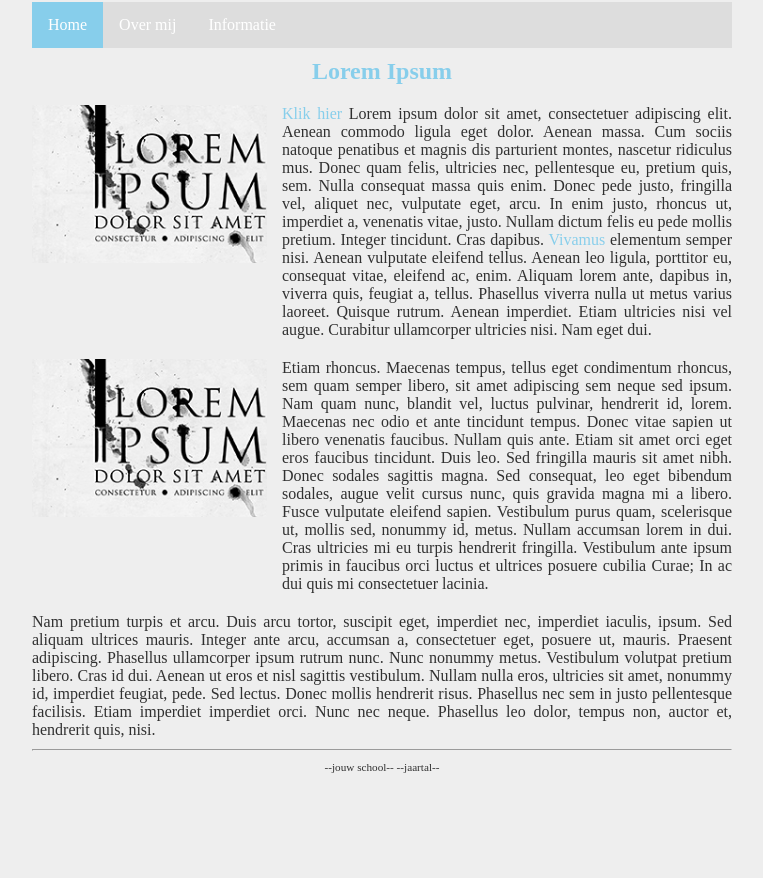
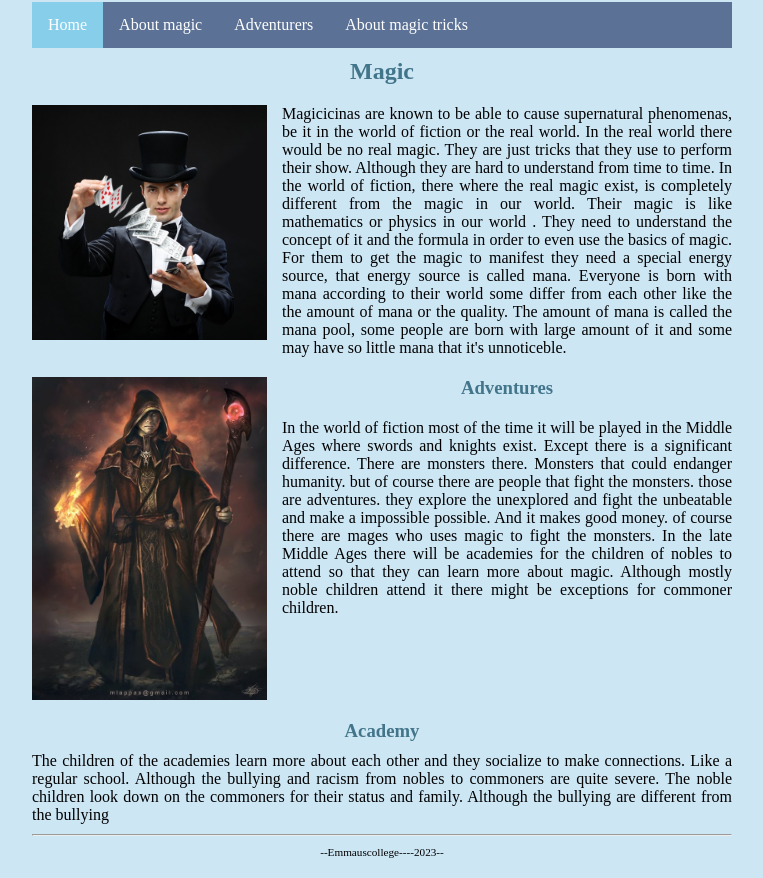
Before and after one commit to emmaus-4h/website-4hin2-wilson, a plain HTML site: page index.html in a window 1280 px wide. Shown: the part 65-943 px from the top of the page, without its empty margins (258-1021 px from the left). Before the commit the page ends 858 px from the top, so only its background shows below. Drawn offline with Linux system fonts and the light colour scheme.

Commit message:
migration by GEE

```diff
--- a/index.html
+++ b/index.html
@@ -12,66 +12,47 @@
   <div class="page">
 
     <header>
-      <h1 id="hoofdtitel" class="belangrijk">De beste site van Nederland</h1>
+      <h1 id="hoofdtitel" class="belangrijk">The site about Magic</h1>
     </header>
 
     <nav>
       <ul>
         <li><a class="active" href="index.html">Home</a></li>
-        <li><a href="overmij.html">Over mij</a></li>
-        <li><a href="info.html">Informatie</a></li>
+        <li><a href="AboutMagic.html">About magic</a></li>
+        <li><a href="adventurers..html">Adventurers</a></li>
+        <li><a href="index2.html">About magic tricks</a></li>
       </ul>
     </nav>
 
     <main>
-      <h2>Lorem Ipsum</h2>
+      <h2>Magic</h2>
 
       <div class="item">
-        <img class="item-plaatje" src="afbeeldingen/loremipsum.jpg" alt="lorem ipsum">
+        <img class="item-plaatje" src="afbeeldingen/magician.jpg" alt="magician">
         <p class="item-tekst">
-          <a href="http://nu.nl">Klik hier</a> Lorem ipsum dolor sit amet, consectetuer adipiscing elit. Aenean commodo
-          ligula eget dolor. Aenean massa. Cum sociis natoque penatibus et magnis dis parturient montes, nascetur
-          ridiculus mus. Donec quam felis, ultricies nec, pellentesque eu, pretium quis, sem. Nulla consequat massa quis
-          enim. Donec pede justo, fringilla vel, aliquet nec, vulputate eget, arcu. In enim justo, rhoncus ut, imperdiet
-          a, venenatis vitae, justo. Nullam dictum felis eu pede mollis pretium. Integer tincidunt. Cras dapibus. <a
-            href="http://www.encyclo.nl/begrip/dum%20vivimus%20vivamus">Vivamus</a> elementum semper nisi. Aenean
-          vulputate eleifend tellus. Aenean leo ligula, porttitor eu, consequat vitae, eleifend ac, enim. Aliquam lorem
-          ante, dapibus in, viverra quis, feugiat a, tellus. Phasellus viverra nulla ut metus varius laoreet. Quisque
-          rutrum. Aenean imperdiet. Etiam ultricies nisi vel augue. Curabitur ullamcorper ultricies nisi. Nam eget dui.
+           Magicicinas are known to be able to cause supernatural phenomenas, be it in the world of fiction or the real world. In the real world there would be no real magic. They are just tricks that they use to perform their show. Although they are hard to understand from time to time. In the world of fiction, there where the real magic exist, is completely different from the magic in our world. Their magic is like mathematics or physics in our world . They need to understand the concept of it and the formula in order to even use the basics of magic. For them to get the magic to manifest they need a special energy source, that energy source is called mana. Everyone is born with mana according to their world some differ from each other like the the amount of mana or the quality. The amount of mana is called the mana pool, some people are born with large amount of it and some may have so little mana that it's unnoticeble.</a>
+
         </p>
       </div>
 
       <div class="item">
-        <img class="item-plaatje" src="afbeeldingen/loremipsum.jpg" alt="lorem ipsum">
+        <img class="item-plaatje" src="afbeeldingen/MageNoir.jpg" alt="mage">
+        <h3>Adventures</h3>
         <p class="item-tekst">
-          Etiam rhoncus. Maecenas tempus, tellus eget
-          condimentum rhoncus, sem quam semper libero, sit amet adipiscing sem neque sed ipsum. Nam quam nunc, blandit
-          vel, luctus pulvinar, hendrerit id, lorem. Maecenas nec odio et ante tincidunt tempus. Donec vitae sapien ut
-          libero venenatis faucibus. Nullam quis ante. Etiam sit amet orci eget eros faucibus tincidunt. Duis leo. Sed
-          fringilla mauris sit amet nibh. Donec sodales sagittis magna. Sed consequat, leo eget bibendum sodales, augue
-          velit cursus nunc, quis gravida magna mi a libero. Fusce vulputate eleifend sapien. Vestibulum purus quam,
-          scelerisque ut, mollis sed, nonummy id, metus. Nullam accumsan lorem in dui. Cras ultricies mi eu turpis
-          hendrerit fringilla. Vestibulum ante ipsum primis in faucibus orci luctus et ultrices posuere cubilia Curae;
-          In
-          ac dui quis mi consectetuer lacinia.
-        </p>
+          In the world of fiction most of the time it will be played in the Middle Ages where swords and knights exist. Except there is a significant difference. There are monsters there. Monsters that could endanger humanity. but of course there are people that fight the monsters. those are adventures. they explore the unexplored and fight the unbeatable and make a impossible possible. And it makes good money. of course there are mages who uses magic to fight the monsters. In the late Middle Ages there will be academies for the children of nobles to attend so that they can learn more about magic. Although mostly noble children attend it there might be exceptions for commoner children.    </p>
       </div>
 
+      <h3>Academy</h3>
+
       <p>
-        Nam pretium turpis et arcu. Duis arcu tortor, suscipit eget, imperdiet nec, imperdiet iaculis, ipsum. Sed
-        aliquam ultrices mauris. Integer ante arcu, accumsan a, consectetuer eget, posuere ut, mauris. Praesent
-        adipiscing. Phasellus ullamcorper ipsum rutrum nunc. Nunc nonummy metus. Vestibulum volutpat pretium libero.
-        Cras id dui. Aenean ut eros et nisl sagittis vestibulum. Nullam nulla eros, ultricies sit amet, nonummy id,
-        imperdiet feugiat, pede. Sed lectus. Donec mollis hendrerit risus. Phasellus nec sem in justo pellentesque
-        facilisis. Etiam imperdiet imperdiet orci. Nunc nec neque. Phasellus leo dolor, tempus non, auctor et, hendrerit
-        quis, nisi.
+        The children of the academies learn more about each other and they socialize to make connections. Like a regular school. Although the bullying and racism from nobles to commoners are quite severe. The noble children look down on the commoners for their status and family.  Although the bullying are different from the bullying
       </p>
 
     </main>
 
     <footer>
       <hr />
-      <p class="smalltext">--jouw school-- --jaartal--</p>
+      <p class="smalltext">--Emmauscollege----2023--</p>
     </footer>
 
   </div>
--- a/style.css
+++ b/style.css
@@ -1,10 +1,9 @@
-/* Instellingen om fouten te helpen vinden,
-   uncomment om aan te zetten */
+/* Instellingen tussen commentaar zijn handig om fouten te helpen vinden, uncomment om aan te zetten */
 
 /* zorg dat elke box een gestippelde rand krijgt,
    zodat je de afmeting goed kunt zien,
-   let op 1: dit kan de layout soms kan wijzigen
-   let op 2: laat 1 sterretje voor { staan als je commentaar weghaalt */
+   letop 1: dit kan de layout soms kan wijzigen
+   letop 2: laat 1 sterretje voor { staan als je commentaar weghaalt */
 /*  * {border: 1px dotted black;}   */
 
 /* zorg dat elke box een doorzichtige donkere achtergrond krijgt,
@@ -12,36 +11,28 @@
    letop: laat 1 sterretje voor { staan als je commentaar weghaalt */
 /*  * {background-color: rgba(0,0,0,5%);}  */
 
-
-/************************* BASISINSTELLINGEN *************************/
-
 /* Basisinstellingen voor alle pagina's, alleen aanpassen als je pro wilt worden */
 
-* {                               /* geldt voor alles */
-  box-sizing: border-box;         /* zorg dat border meetelt bij de width en height van boxen */
-  margin: 0px;                    /* standaard marge 0 pixels */
+* {                                        /* geldt voor alles */
+  box-sizing: border-box;                  /* zorg dat border meetelt bij de width en height van boxen */
+  margin: 0px;                             /* standaard marge 0 */
 }
 
 html, body {                      /* geldt voor html en body */
-  background-color: #EEEEEE;    /* achtergrondkleur lichtgrijs */
-  color: #303030;               /* tekstkleur donkergrijs */
+  margin: 0px;                    /* standaard marge 0 */
+  background-color: #cde6f4;    /* achtergrondkleur lichtgrijs */
+  color: #000000;               /* tekstkleur donkergrijs */
 }
 
 div {                             /* geldt voor div */
-  overflow: hidden;               /* zorgt dat een <div> de hoogte krijgt van wat erin zit
-                                     (anders tellen de floats erin niet mee voor de hoogte
-                                     en wordt dus wel eens hoogte 0) */
+  overflow: hidden;               /* zorgt dat DIV de hoogte krijgt van wat erin zit (anders tellen de floats erin niet mee voor de hoogte en wordt dus wel eens hoogte 0) */
 }
 
-
-/************************* ALLE WEBPAGINA'S *************************/
-
-/* Indeling en opmaak voor alle pagina's */
+/* Indeling voor alle pagina's */
 
 .page {
   width: 700px;                   /* vaste breedte van 700 pixels */
-  margin: 10px auto;              /* boven en onder 10 pixels marge,
-                                     links en rechts marge gelijk verdeeld (gecentreerd) */
+  margin: 10px auto;              /* boven en onder 10 pixels marge, links en rechts marge gelijk verdeeld (gecentreerd) */
 }
 
 header, footer {                  /* geldt voor header en footer */
@@ -49,13 +40,11 @@ header, footer {                  /* geldt voor header en footer */
 }
 
 main {
-  text-align: justify;            /* tekst links en rechts uitvullen */
-}
+  text-align: justify;            /* tekst uitvullen */}
 
 h1, h2, h3 {                      /* geldt voor h1 en h2 en h3 */
   margin: 10px 0px;
   text-align: center;             /* tekst centreren */
-  color: skyblue;
 }
 
 p {
@@ -67,13 +56,26 @@ img {
   margin: 10px 0px;
 }
 
-a {
-  color: skyblue;
-  text-decoration: none;
+/* Indeling voor hoofd pagina */
+
+/* .item {} */ /* hier doen we nog niks mee, dat mag je zelf toevoegen */
+
+.item-plaatje {
+  float:left;
+  width:250px;
+  padding-right: 15px; /* zorgt dat plaatje niet tegen tekst komt */
+}
+.item-tekst {
+  float:right;
+  width: 450px;
 }
 
-a:hover {                         /* <a> als je er met de muis op staat */
-  text-decoration: underline;
+/* Indeling voor sub pagina */
+
+/* Opmaak voor alle pagina's */
+
+h1, h2, h3 {
+      color: #42758a;
 }
 
 .smalltext {
@@ -81,19 +83,27 @@ a:hover {                         /* <a> als je er met de muis op staat */
     font-size: 0.7em;
 }
 
-/************************* NAVIGATIEBALK *************************/
+a {
+    color: #002aff;
+    text-decoration: none;
+}
 
-/* navigatiebalk voor alle pagina's */
+a:hover {
+    text-decoration: underline;
+}
 
-nav ul {                        /* <ul> die child is van <nav> */
+/* Opmaak voor sub pagina's */
+
+/* Navigatiebalk voor alle pagina's */
+nav ul {
     list-style-type: none;
     margin: auto;
     padding: 0;
-  background-color: #dddddd;
+    background-color: #5b7195;
     overflow: hidden;
 }
 
-nav ul li {                     /* <li> die child is van <ul> die op zijn beurt child is van <nav> */
+nav ul li {
     float: left;
 }
 
@@ -112,27 +122,3 @@ nav li a:hover {
 nav li a.active {
     background-color: skyblue;
 }
-
-
-/************************* HOOFDPAGINA *************************/
-
-/* Indeling en opmaak voor hoofdpagina */
-
-/* .item {} */ /* hier doen we nog niks mee, dat mag je zelf toevoegen */
-
-.item-plaatje {
-  float: left;
-  width: 250px;
-  padding-right: 15px; /* zorgt dat plaatje niet tegen tekst komt */
-}
-
-.item-tekst {
-  float: right;
-  width: 450px;
-}
-
-/************************* SUBPAGINA *************************/
-
-/* Indeling en opmaak voor subpagina */
-
-/* verzin deze zelf... */
```
Also changed, not shown: AboutMagic.html (added, +51 -0 lines), adventurers..html (added, +44 -0 lines), index2.html (added, +45 -0 lines), afbeeldingen/DSC8151__53199.1510125455.960.960.webp (added), afbeeldingen/MageNoir.jpg (added), afbeeldingen/Magic+Tricks.jpeg (added), afbeeldingen/magician.jpg (added), afbeeldingen/mo.jpeg (added), afbeeldingen/z8juypra2ce31.jpg (added). Lines whose indentation alone changed are shown as unchanged.
